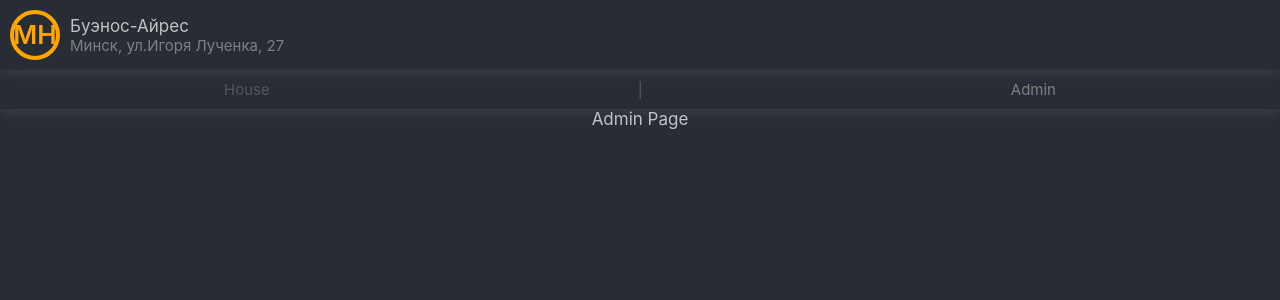
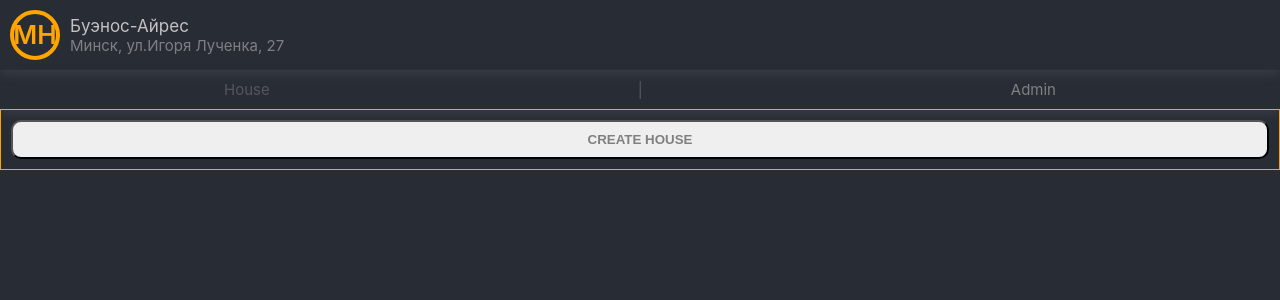
Before and after one commit to mazurkevichandrei/myhome, a React (Create React App) app: page /admin in a window 1280 px wide. Shown: the top 300 px of the page. Built offline with nearby package versions, Linux system fonts and the light colour scheme.

Commit message:
create_house_btn

```diff
--- a/src/Components/AdminPage/Admin.js
+++ b/src/Components/AdminPage/Admin.js
@@ -1,10 +1,15 @@
 import React from "react";
 
 import StyledBuilbingData from "../Header/styledHeaderConponents/StyledBuilbingData";
+import StyledPageCommon from "../StyledCommon/StyledPageContainer";
+import StyledAddHouseBtn from "./Styled/StyledAddHouseBtn";
 
 const Admin = () => {
     return(
-        <StyledBuilbingData>Admin Page</StyledBuilbingData>
+        <StyledPageCommon>
+            <StyledAddHouseBtn>CREATE HOUSE</StyledAddHouseBtn>
+        </StyledPageCommon>
+
     )
 }
 
--- /dev/null
+++ b/src/Components/AdminPage/Styled/StyledAddHouseBtn.js
@@ -0,0 +1,13 @@
+import styled from "styled-components";
+
+const StyledAddHouseBtn = styled.button`
+    padding: 10px;
+    font-weight: bold;
+    border-radius: 10px;
+    width: 100%;
+    cursor: pointer;
+    box-sizing: border-box;
+    color: grey;
+`;
+
+export default StyledAddHouseBtn;
--- /dev/null
+++ b/src/Components/StyledCommon/StyledPageContainer.js
@@ -0,0 +1,11 @@
+import styled from "styled-components";
+
+const StyledPageCommon = styled.div`
+    display: flex;
+    width: 100%;
+    border: 1px solid orange;
+    padding: 10px;
+    box-sizing: border-box;
+`
+
+export default StyledPageCommon;
```
